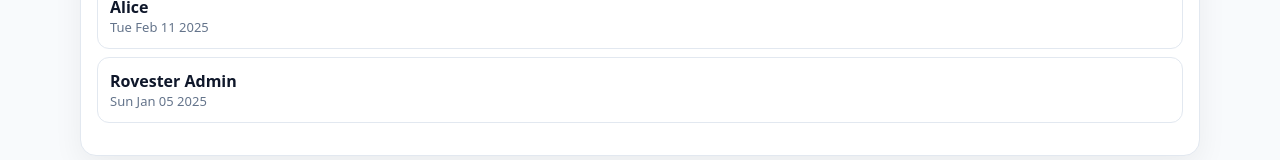
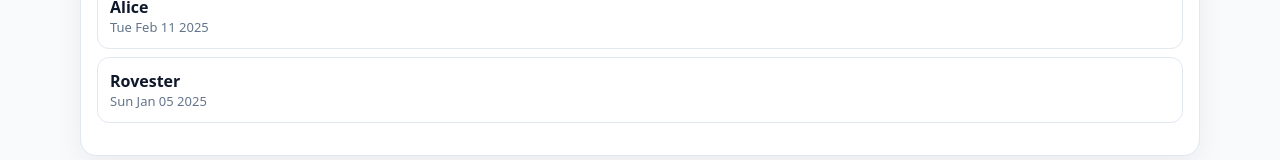
Before and after one commit to nina838/Rove-Kudos-, a React (Vite) app: page / in a window 1280 px wide. Shown: the part 630-790 px from the top of the page. Built offline with nearby package versions, Linux system fonts and the light colour scheme.

Commit message:
Update App.jsx

```diff
--- a/src/App.jsx
+++ b/src/App.jsx
@@ -16,10 +16,10 @@ const S = {
 
 function Wall() {
   const currentUserId = "guest";
-  const allowedAdmins = ["rovester-admin"]; // add your id if you want to see Unlock
+  const allowedAdmins = ["rovester-"]; // add your id if you want to see Unlock
 
   const [kudos, setKudos] = useState([
-    { id: 1, toUserId: "rovester-admin", toUserName: "Rovester Admin", createdAt: "2025-01-05" },
+    { id: 1, toUserId: "rovester-", toUserName: "Rovester ", createdAt: "2025-01-05" },
     { id: 2, toUserId: "alice",          toUserName: "Alice",          createdAt: "2025-02-11" },
     { id: 3, toUserId: "bob",            toUserName: "Bob",            createdAt: "2025-02-19" },
   ]);
```
